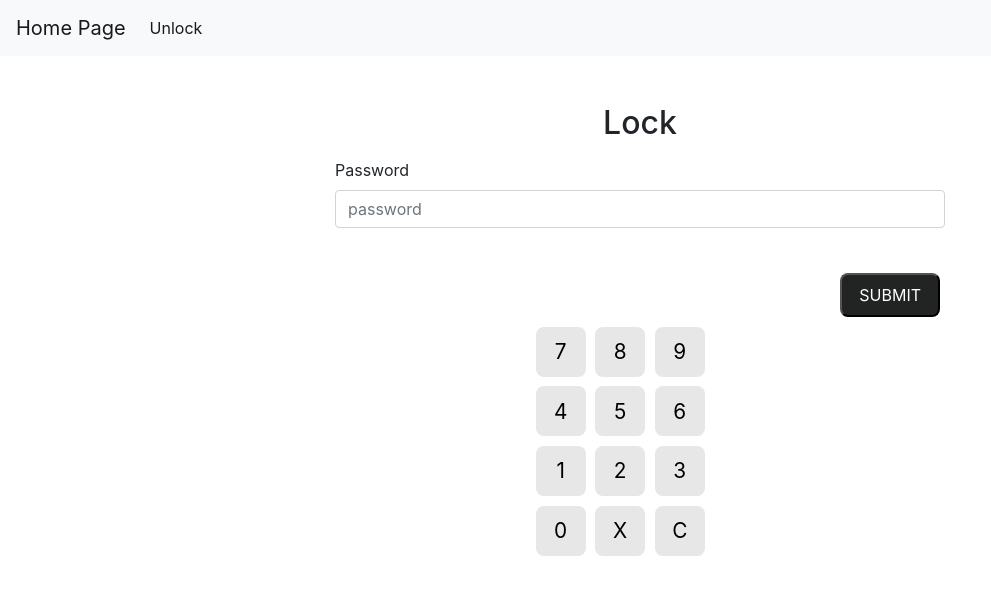
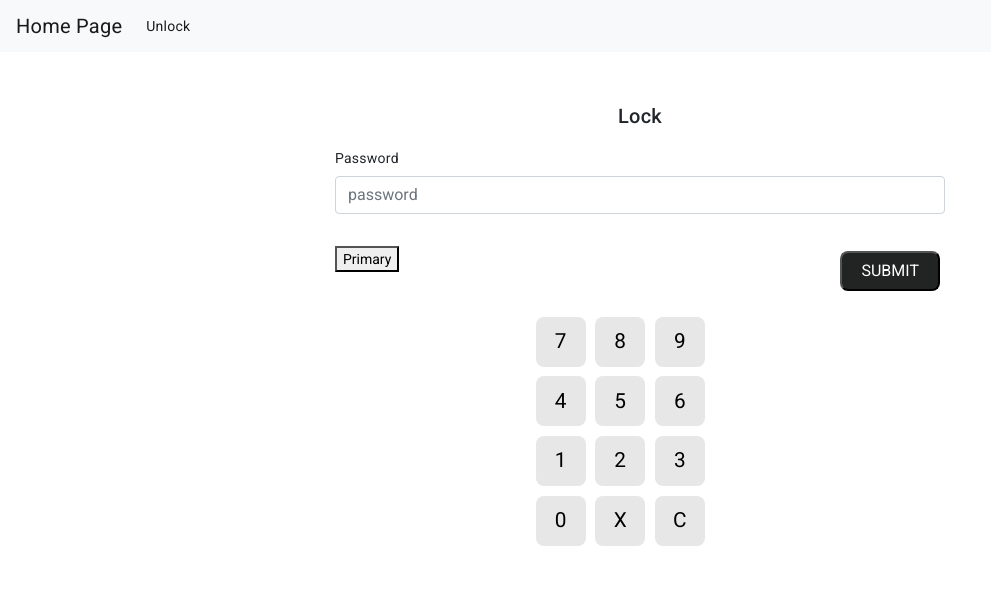
Before and after one commit to SivinSaji/angular-sample-project, an Angular app: page /login in a window 1280 px wide. Shown: the top 594 px of the page, without its empty margins (0-991 px from the left). Built offline with nearby package versions, Linux system fonts and the light colour scheme.

Commit message:
Changes added

```diff
--- a/angular.json
+++ b/angular.json
@@ -25,6 +25,7 @@
               "src/assets"
             ],
             "styles": [
+              "@angular/material/prebuilt-themes/indigo-pink.css",
               "src/styles.css"
             ],
             "scripts": []
@@ -87,6 +88,7 @@
               "src/assets"
             ],
             "styles": [
+              "@angular/material/prebuilt-themes/indigo-pink.css",
               "src/styles.css"
             ],
             "scripts": []
@@ -94,5 +96,8 @@
         }
       }
     }
+  },
+  "cli": {
+    "analytics": false
   }
 }
--- a/package.json
+++ b/package.json
@@ -11,10 +11,12 @@
   "private": true,
   "dependencies": {
     "@angular/animations": "^15.0.0",
+    "@angular/cdk": "^15.0.1",
     "@angular/common": "^15.0.0",
     "@angular/compiler": "^15.0.0",
     "@angular/core": "^15.0.0",
     "@angular/forms": "^15.0.0",
+    "@angular/material": "^15.0.1",
     "@angular/platform-browser": "^15.0.0",
     "@angular/platform-browser-dynamic": "^15.0.0",
     "@angular/router": "^15.0.0",
--- a/src/app/app-routing.module.ts
+++ b/src/app/app-routing.module.ts
@@ -10,7 +10,7 @@
     redirectTo: 'home',
     pathMatch: 'full'
   },
-  { path: 'login', component: LoginComponent },
+  { path: 'login', component: LoginComponent},
   {
     path: 'home', component: HomeComponent,
     canActivate:[AuthGuard]
--- a/src/app/app.module.ts
+++ b/src/app/app.module.ts
@@ -6,6 +6,7 @@
 import { LoginComponent } from './login/login.component';
 import { HomeComponent } from './home/home.component';
 import { LoginService } from './login.service';
+import { BrowserAnimationsModule } from '@angular/platform-browser/animations';
 
 @NgModule({
   declarations: [
@@ -16,7 +17,8 @@
   imports: [
     BrowserModule,
     AppRoutingModule,
-    FormsModule
+    FormsModule,
+    BrowserAnimationsModule
   ],
   providers: [
     LoginService
--- a/src/app/login.service.ts
+++ b/src/app/login.service.ts
@@ -9,17 +9,16 @@
   isLoggedIn: boolean = false;
 
   constructor(private router: Router) { }
-/*
+
   checkLoggedIn(): boolean {
     if (localStorage.getItem('userData')) {
       this.isLoggedIn = true;
     } else {
       this.isLoggedIn = false;
     }
-
     return this.isLoggedIn;
   }
-*/
+
   logOut() {
     localStorage.clear()
     this.router.navigate(['/login']);
--- a/src/app/login/login.component.html
+++ b/src/app/login/login.component.html
@@ -10,6 +10,7 @@
           ngModel><br>
         <p class="error" [style.color]="colorFunction()">{{loginMesssage}}</p>
         <button type="submit" class="float-right" [ngStyle]="submitButton">SUBMIT</button>
+        <button mat-button color="primary">Primary</button>
       </form><br><br>
     </div>
   </div>
--- a/src/app/login/login.component.ts
+++ b/src/app/login/login.component.ts
@@ -11,7 +11,7 @@
 
 export class LoginComponent {
   constructor(private router: Router, private loginService: LoginService) { }
-/*
+
   ngOnInit(): void {
     if (this.loginService.checkLoggedIn()) {
       this.router.navigate(['/home']);
@@ -19,7 +19,7 @@
       this.router.navigate(['/login']);
     }
   }
-*/
+
   localData: any
   loginMesssage: any;
   loginSuccess = false;
--- a/src/app/shared/auth.guard.ts
+++ b/src/app/shared/auth.guard.ts
@@ -1,6 +1,5 @@
 import { Injectable } from '@angular/core';
-import { ActivatedRouteSnapshot, CanActivate, Router, RouterStateSnapshot, UrlTree } from '@angular/router';
-import { Observable } from 'rxjs';
+import { CanActivate, Router} from '@angular/router';
 import { AuthService } from './auth.service';
 
 @Injectable({
@@ -12,8 +11,6 @@
   }
   canActivate() {
     if(this.auth.IsLoggedIn()){
-      console.log("auth...........Guard.............................");
-
       return true;
     }
     this.router.navigate(['login']);
--- a/src/index.html
+++ b/src/index.html
@@ -8,8 +8,11 @@
         integrity="sha384-Gn5384xqQ1aoWXA+058RXPxPg6fy4IWvTNh0E263XmFcJlSAwiGgFAW/dAiS6JXm" crossorigin="anonymous">
   <meta name="viewport" content="width=device-width, initial-scale=1">
   <link rel="icon" type="image/x-icon" href="favicon.ico">
+  <link rel="preconnect" href="https://fonts.gstatic.com">
+  <link href="https://fonts.googleapis.com/css2?family=Roboto:wght@300;400;500&display=swap" rel="stylesheet">
+  <link href="https://fonts.googleapis.com/icon?family=Material+Icons" rel="stylesheet">
 </head>
-<body>
+<body class="mat-typography">
   <app-root></app-root>
 </body>
 </html>
--- a/src/styles.css
+++ b/src/styles.css
@@ -1 +1,4 @@
 /* You can add global styles to this file, and also import other style files */
+
+html, body { height: 100%; }
+body { margin: 0; font-family: Roboto, "Helvetica Neue", sans-serif; }
```
Also changed, not shown: 1 other file (tests, documents, lock files or other folders).
